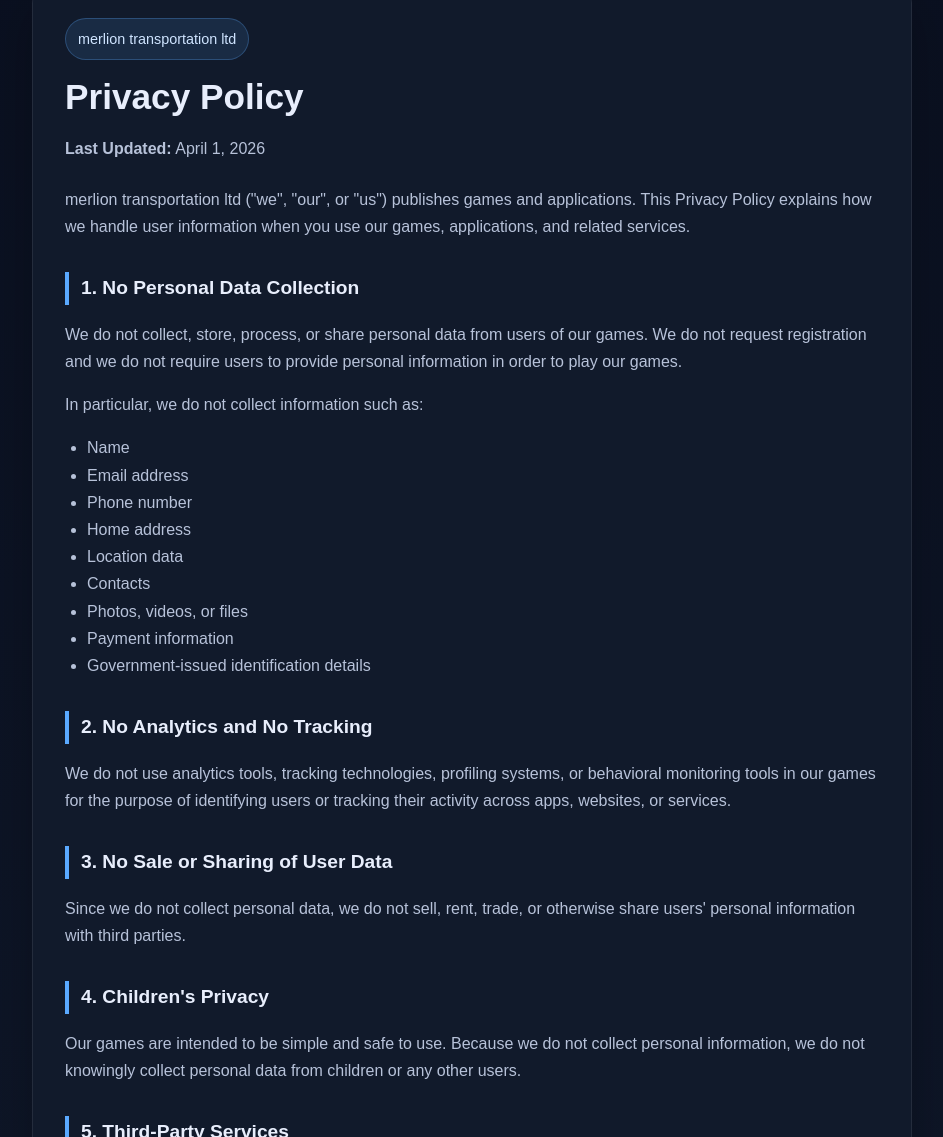
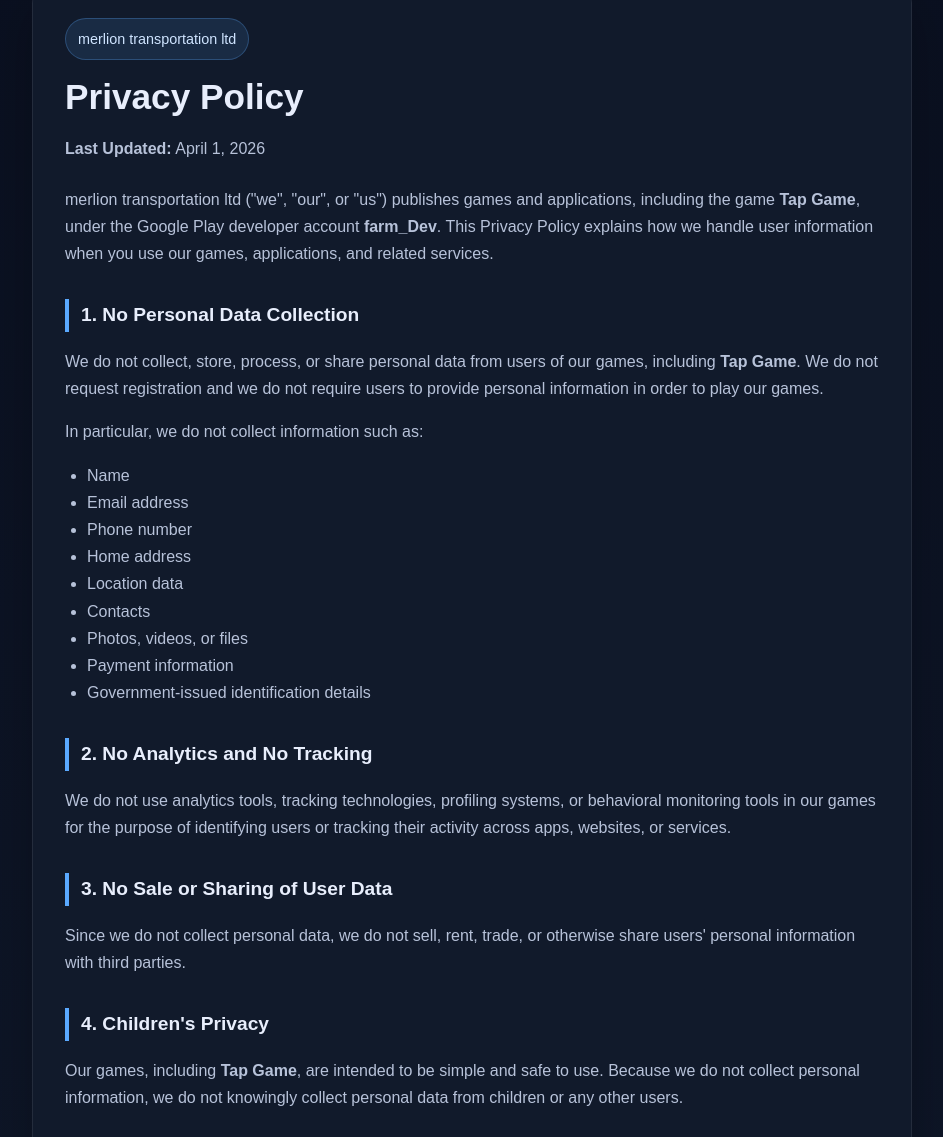
Before and after one commit to ronlfk/GEZER-INVESTMENTS-LTD, a plain HTML site: page index.html in a window 1280 px wide. Shown: the part 55-1192 px from the top of the page, without its empty margins (168-1111 px from the left). Drawn offline with Linux system fonts and the light colour scheme.

Commit message:
Revise privacy policy with game details
Updated privacy policy to include specific game reference and developer information.

```diff
--- a/index.html
+++ b/index.html
@@ -116,16 +116,17 @@
       <p class="subtitle"><strong>Last Updated:</strong> April 1, 2026</p>
 
       <p>
-        merlion transportation ltd ("we", "our", or "us") publishes games and applications.
-        This Privacy Policy explains how we handle user information when you use our games,
-        applications, and related services.
+        merlion transportation ltd ("we", "our", or "us") publishes games and applications,
+        including the game <strong>Tap Game</strong>, under the Google Play developer account
+        <strong>farm_Dev</strong>. This Privacy Policy explains how we handle user information
+        when you use our games, applications, and related services.
       </p>
 
       <h2>1. No Personal Data Collection</h2>
       <p>
-        We do not collect, store, process, or share personal data from users of our games.
-        We do not request registration and we do not require users to provide personal information
-        in order to play our games.
+        We do not collect, store, process, or share personal data from users of our games,
+        including <strong>Tap Game</strong>. We do not request registration and we do not
+        require users to provide personal information in order to play our games.
       </p>
       <p>In particular, we do not collect information such as:</p>
       <ul>
@@ -142,40 +143,43 @@
 
       <h2>2. No Analytics and No Tracking</h2>
       <p>
-        We do not use analytics tools, tracking technologies, profiling systems, or behavioral monitoring
-        tools in our games for the purpose of identifying users or tracking their activity across apps,
-        websites, or services.
+        We do not use analytics tools, tracking technologies, profiling systems, or behavioral
+        monitoring tools in our games for the purpose of identifying users or tracking their
+        activity across apps, websites, or services.
       </p>
 
       <h2>3. No Sale or Sharing of User Data</h2>
       <p>
-        Since we do not collect personal data, we do not sell, rent, trade, or otherwise share users'
-        personal information with third parties.
+        Since we do not collect personal data, we do not sell, rent, trade, or otherwise
+        share users' personal information with third parties.
       </p>
 
       <h2>4. Children's Privacy</h2>
       <p>
-        Our games are intended to be simple and safe to use. Because we do not collect personal information,
-        we do not knowingly collect personal data from children or any other users.
+        Our games, including <strong>Tap Game</strong>, are intended to be simple and safe to use.
+        Because we do not collect personal information, we do not knowingly collect personal data
+        from children or any other users.
       </p>
 
       <h2>5. Third-Party Services</h2>
       <p>
-        If a particular game or application includes links to external services, app stores, or third-party
-        platforms, those third parties may apply their own terms and privacy policies. We encourage users to
-        review the privacy practices of any external service they access.
+        If a particular game or application includes links to external services, app stores,
+        or third-party platforms, those third parties may apply their own terms and privacy
+        policies. We encourage users to review the privacy practices of any external service
+        they access.
       </p>
 
       <h2>6. Data Security</h2>
       <p>
-        Although we do not collect personal data through our games, we still aim to maintain reasonable
-        technical and organizational measures to keep our applications secure and reliable.
+        Although we do not collect personal data through our games, we still aim to maintain
+        reasonable technical and organizational measures to keep our applications secure and reliable.
       </p>
 
       <h2>7. Changes to This Privacy Policy</h2>
       <p>
-        We may update this Privacy Policy from time to time to reflect operational, legal, or regulatory changes.
-        When we make updates, we will revise the "Last Updated" date at the top of this page.
+        We may update this Privacy Policy from time to time to reflect operational, legal,
+        or regulatory changes. When we make updates, we will revise the "Last Updated" date
+        at the top of this page.
       </p>
 
       <h2>8. Contact Us</h2>
@@ -184,11 +188,13 @@
       </p>
       <p>
         <strong>merlion transportation ltd</strong><br />
-        Email: <a href="mailto:contact@gezerinvestments.com">contact@gezerinvestments.com</a>
+        Google Play Developer Name: <strong>farm_Dev</strong><br />
+        Email: <a href="mailto:limorbanal78@gmail.com">limorbanal78@gmail.com</a>
       </p>
 
       <div class="footer">
-        This Privacy Policy applies to games and applications published by GEZER INVESTMENTS LTD,
+        This Privacy Policy applies to all games and applications published by
+        <strong>merlion transportation ltd</strong>, including <strong>Tap Game</strong>,
         unless a specific product states otherwise.
       </div>
     </div>
```
